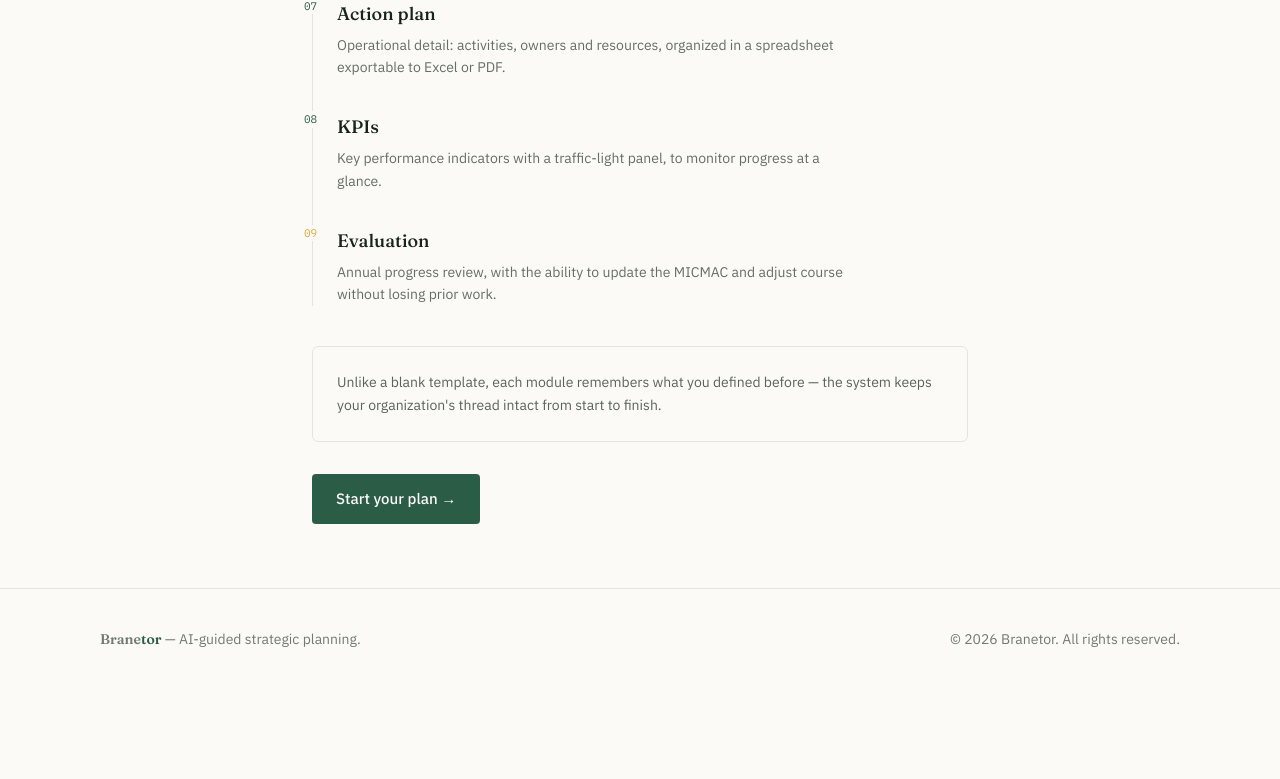
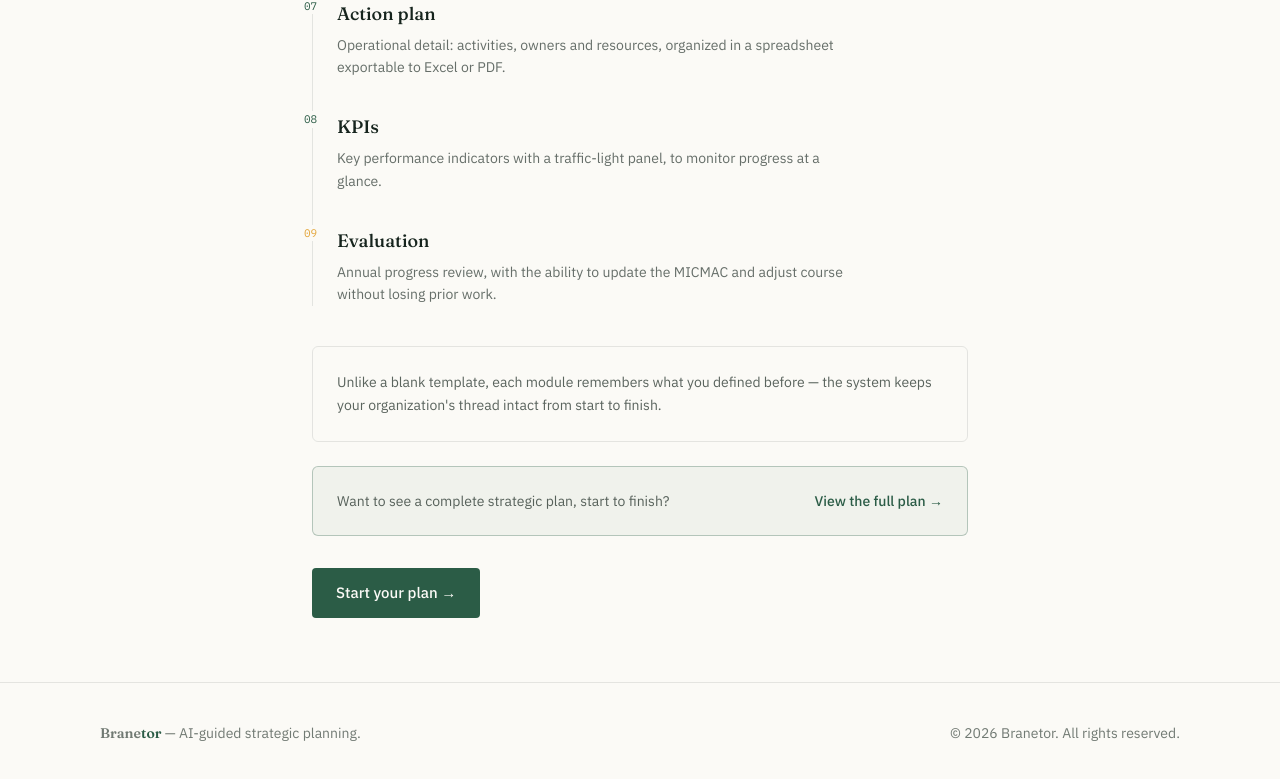
Before and after one commit to JJOrganizational-advisor/branetor-web, a Next.js app: page /en/como-funciona in a window 1280 px wide. Shown: the part 1000-1779 px from the top of the page. Before the commit the page ends 1689 px from the top, so only its background shows below. Built offline with nearby package versions, Linux system fonts and the light colour scheme.

Commit message:
Agregar plan estratégico de ejemplo descargable en Cómo Funciona

```diff
--- a/app/[locale]/como-funciona/page.tsx
+++ b/app/[locale]/como-funciona/page.tsx
@@ -64,8 +64,19 @@ export default function ComoFuncionaPage({
       </section>
 
       <section className="max-w-[720px] mx-auto px-8 pb-16">
-        <div className="border border-ink/10 rounded-md p-6 mb-8">
+        <div className="border border-ink/10 rounded-md p-6 mb-6">
           <p className="text-sm text-ink/70 leading-relaxed">{t("contextNote")}</p>
+        </div>
+        <div className="border border-forest/30 bg-forest/5 rounded-md p-6 mb-8 flex items-center justify-between flex-wrap gap-4">
+          <p className="text-sm text-ink/70">{t("samplePlanText")}</p>
+          <a
+            href="/plan-estrategico-puentes-digitales.pdf"
+            target="_blank"
+            rel="noopener noreferrer"
+            className="text-forest font-medium text-sm whitespace-nowrap hover:underline"
+          >
+            {t("samplePlanLink")} →
+          </a>
         </div>
         <button className="bg-forest text-paper rounded px-6 py-3.5 text-[15px] font-medium">
           {t("cta")}
--- a/messages/en.json
+++ b/messages/en.json
@@ -67,6 +67,8 @@
     "m9Title": "Evaluation",
     "m9Desc": "Annual progress review, with the ability to update the MICMAC and adjust course without losing prior work.",
     "contextNote": "Unlike a blank template, each module remembers what you defined before — the system keeps your organization's thread intact from start to finish.",
+    "samplePlanText": "Want to see a complete strategic plan, start to finish?",
+    "samplePlanLink": "View the full plan",
     "cta": "Start your plan →"
   },
   "whoForPage": {
--- a/messages/es.json
+++ b/messages/es.json
@@ -67,6 +67,8 @@
     "m9Title": "Evaluación",
     "m9Desc": "Revisión anual del progreso, con posibilidad de actualizar el MICMAC y ajustar el rumbo sin perder el trabajo anterior.",
     "contextNote": "A diferencia de una plantilla en blanco, cada módulo recuerda lo que definiste antes — el sistema mantiene el hilo conductor de tu organización de principio a fin.",
+    "samplePlanText": "¿Quieres ver un plan estratégico completo, de principio a fin?",
+    "samplePlanLink": "Ver el plan completo",
     "cta": "Comienza tu plan →"
   },
   "whoForPage": {
```
Also changed, not shown: 1 other file (tests, documents, lock files or other folders).
